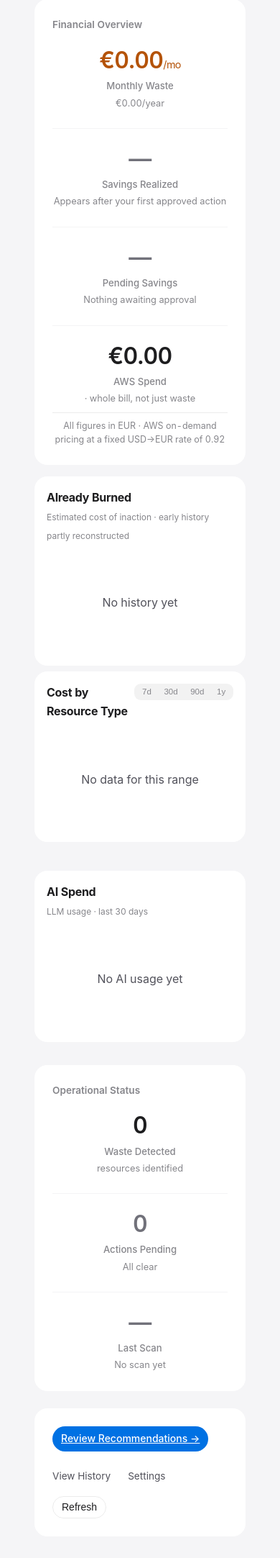
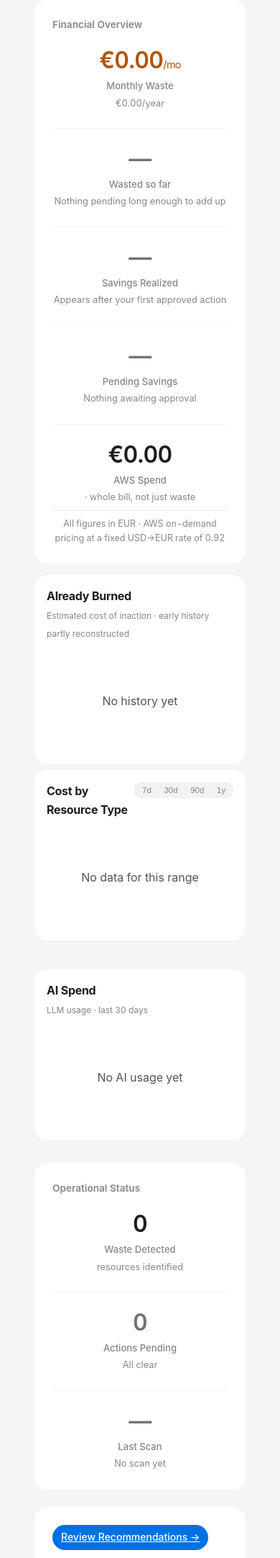
Before and after one commit to wasteless-io/wasteless, a FastAPI app: template ui/templates/dashboard.html in a window 390 px wide. Shown: the part 155-2320 px from the top of the page at 72% size. Before the commit the page ends 2265 px from the top, so only its background shows below. Run offline with FastAPI, Linux system fonts and the light colour scheme; the template is opened without the code that fills it, so the values that code supplies are empty; some libraries are stand-ins or nearby versions.

Commit message:
feat(ui): KPI declutter, responsive tab row, to-do skip reload (#42)
* feat(ui): move 'Wasted so far' from Recommendations bar to Overview

The Recommendations bar is a triage queue: a backward-looking sunk-cost
figure sat next to the forward Savings/mo rate, two euro numbers with
opposite meanings. Trim the bar to Recommendations / Savings / Confidence
and surface 'Wasted so far' on the Overview as a red KPI (grid-4 -> grid-5).

* feat(ui): color Pending Savings green on the Overview

Amber read as a warning on what is actually recoverable money. Green
now marks the savings family (Pending Savings + Savings Realized), while
the waste family keeps its severity ramp: Monthly Waste amber (ongoing
rate), Wasted so far red (already-sunk cost).

* feat(ui): clearer Savings sub-label on Recommendations

'per month · pending' assumed knowledge of the model. 'if you approve'
answers a new user's question directly — what is this amount? The
monthly-rate nuance stays in the tooltip.

* fix(ui): keep the tab row responsive on laptop screens

Tabs and bulk-action buttons no longer shrink below their content
width. Below 1700px the count + action buttons move to their own
right-aligned row; the policy pill stays on the tab line.

* feat(ui): reload the page after skipping a to-do item

The Skipped recommendations panel is server-rendered; reload 1s
after a successful skip so the row shows up there, matching the
tab-bar Skip behavior.

* style(ui): format dashboard.py with black

* fix(ci): catch the guards up with the RDS/AMI detectors

readonly.json gained rds:Describe* actions in #41 but the read-only
guard test never whitelisted the rds service, and the no-steampipe
smoke test still expected 4 skipped steps instead of 8. Also pin the
two RDS actions into the detector-coverage required set.

```diff
--- a/ui/templates/base.html
+++ b/ui/templates/base.html
@@ -325,16 +325,18 @@
         .grid-2 { grid-template-columns: repeat(2, 1fr); }
         .grid-3 { grid-template-columns: repeat(3, 1fr); }
         .grid-4 { grid-template-columns: repeat(4, 1fr); }
+        .grid-5 { grid-template-columns: repeat(5, 1fr); }
 
         @media (max-width: 1024px) {
             .grid-4 { grid-template-columns: repeat(2, 1fr); }
             .grid-3 { grid-template-columns: repeat(2, 1fr); }
+            .grid-5 { grid-template-columns: repeat(3, 1fr); }
         }
 
         @media (max-width: 768px) {
             .sidebar { display: none; }
             .main { margin-left: 0; }
-            .grid-2, .grid-3, .grid-4 { grid-template-columns: 1fr; }
+            .grid-2, .grid-3, .grid-4, .grid-5 { grid-template-columns: 1fr; }
         }
 
         /* Table */
--- a/ui/templates/dashboard.html
+++ b/ui/templates/dashboard.html
@@ -257,7 +257,7 @@
 <div class="top-grid">
 <div class="card compact">
     <div class="section-label">Financial Overview</div>
-    <div class="grid grid-4">
+    <div class="grid grid-5">
 
         <!-- Monthly Waste -->
         <div class="kpi">
@@ -267,6 +267,24 @@
             <div class="kpi-value text-warning"><span class="kpi-hover" tabindex="0" data-tip="Active detected waste per month{% if (kpis.declined_count or 0) > 0 %} — includes {{ "%.2f"|format(kpis.declined_monthly or 0) }} €/mo you reviewed and declined{% endif %} · AWS on-demand pricing at a fixed {{ usd_to_eur }} USD&rarr;EUR rate"><span class="kpi-zoom">{{ eur(kpis.active_monthly) }}<span class="unit">/mo</span></span></span></div>
             <div class="kpi-label">Monthly Waste</div>
             <div class="kpi-sub">{{ eur((kpis.active_monthly or 0) * 12) }}/year{% if (kpis.declined_count or 0) > 0 %} · incl. {{ eur(kpis.declined_monthly) }}/mo declined after review{% endif %}</div>
+        </div>
+
+        <!-- Wasted so far (cumulative sunk cost of the still-pending backlog;
+             moved here from the Recommendations bar, where it clashed with the
+             forward Savings/mo rate) -->
+        <div class="kpi">
+            <div class="kpi-icon">
+                <span class="{% if (kpis.wasted_so_far or 0) > 0 %}bg-danger{% else %}bg-neutral{% endif %}"><svg aria-hidden="true" focusable="false" width="15" height="15" viewBox="0 0 24 24" fill="none" stroke="currentColor" stroke-width="2.5" stroke-linecap="round" stroke-linejoin="round"><path d="M12 2v4M12 22a10 10 0 100-20"/><path d="M12 12l3 2"/></svg></span>
+            </div>
+            {% if (kpis.wasted_so_far or 0) > 0 %}
+            <div class="kpi-value text-danger"><span class="kpi-hover" tabindex="0" data-tip="What the still-pending resources have already cost since each was created — monthly cost prorated per day of age. Grows every day they stay unresolved, and drops as you approve them. Backward-looking cumulative amount, unlike Pending Savings (a forward monthly rate)."><span class="kpi-zoom">{{ eur(kpis.wasted_so_far) }}</span></span></div>
+            <div class="kpi-label">Wasted so far</div>
+            <div class="kpi-sub">Pending backlog · since each was created</div>
+            {% else %}
+            <div class="kpi-value is-muted">—</div>
+            <div class="kpi-label">Wasted so far</div>
+            <div class="kpi-sub">Nothing pending long enough to add up</div>
+            {% endif %}
         </div>
 
         <!-- Savings Realized -->
@@ -288,10 +306,10 @@
         <!-- Pending Savings (amount at stake; the count lives in Operational Status) -->
         <div class="kpi">
             <div class="kpi-icon">
-                <span class="{% if (kpis.pending_count or 0) > 0 %}bg-warning{% else %}bg-neutral{% endif %}"><svg aria-hidden="true" focusable="false" width="15" height="15" viewBox="0 0 24 24" fill="none" stroke="currentColor" stroke-width="2.5" stroke-linecap="round" stroke-linejoin="round"><path d="M6 2h12M6 22h12M8 2v4l4 4 4-4V2M8 22v-4l4-4 4 4v4"/></svg></span>
+                <span class="{% if (kpis.pending_count or 0) > 0 %}bg-success{% else %}bg-neutral{% endif %}"><svg aria-hidden="true" focusable="false" width="15" height="15" viewBox="0 0 24 24" fill="none" stroke="currentColor" stroke-width="2.5" stroke-linecap="round" stroke-linejoin="round"><path d="M6 2h12M6 22h12M8 2v4l4 4 4-4V2M8 22v-4l4-4 4 4v4"/></svg></span>
             </div>
             {% if (kpis.pending_count or 0) > 0 %}
-            <div class="kpi-value text-warning"><span class="kpi-hover" tabindex="0" data-tip="Recoverable every month if you approve the {{ kpis.pending_count }} pending recommendation{{ 's' if (kpis.pending_count or 0) > 1 }}"><span class="kpi-zoom">{{ eur(kpis.potential_monthly) }}<span class="unit">/mo</span></span></span></div>
+            <div class="kpi-value text-success"><span class="kpi-hover" tabindex="0" data-tip="Recoverable every month if you approve the {{ kpis.pending_count }} pending recommendation{{ 's' if (kpis.pending_count or 0) > 1 }}"><span class="kpi-zoom">{{ eur(kpis.potential_monthly) }}<span class="unit">/mo</span></span></span></div>
             <div class="kpi-label">Pending Savings</div>
             <div class="kpi-sub">Recoverable if approved</div>
             {% else %}
```
Also changed, not shown: tests/unit/test_onboarding_policies.py (+3 -1 lines), ui/routes/dashboard.py (+27 -2 lines), ui/routes/recommendations.py (+0 -35 lines), ui/templates/recommendations.html (+36 -22 lines), .github/workflows/tests.yml.
